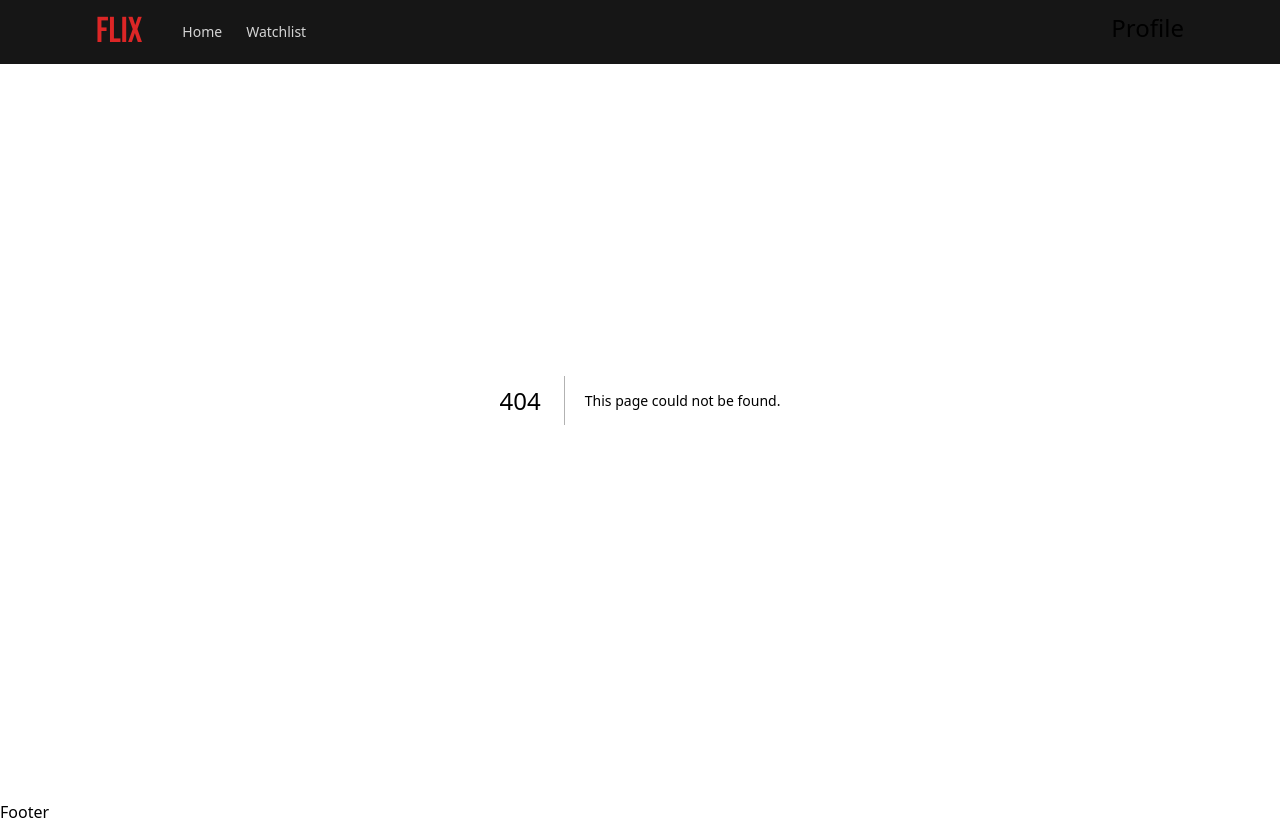
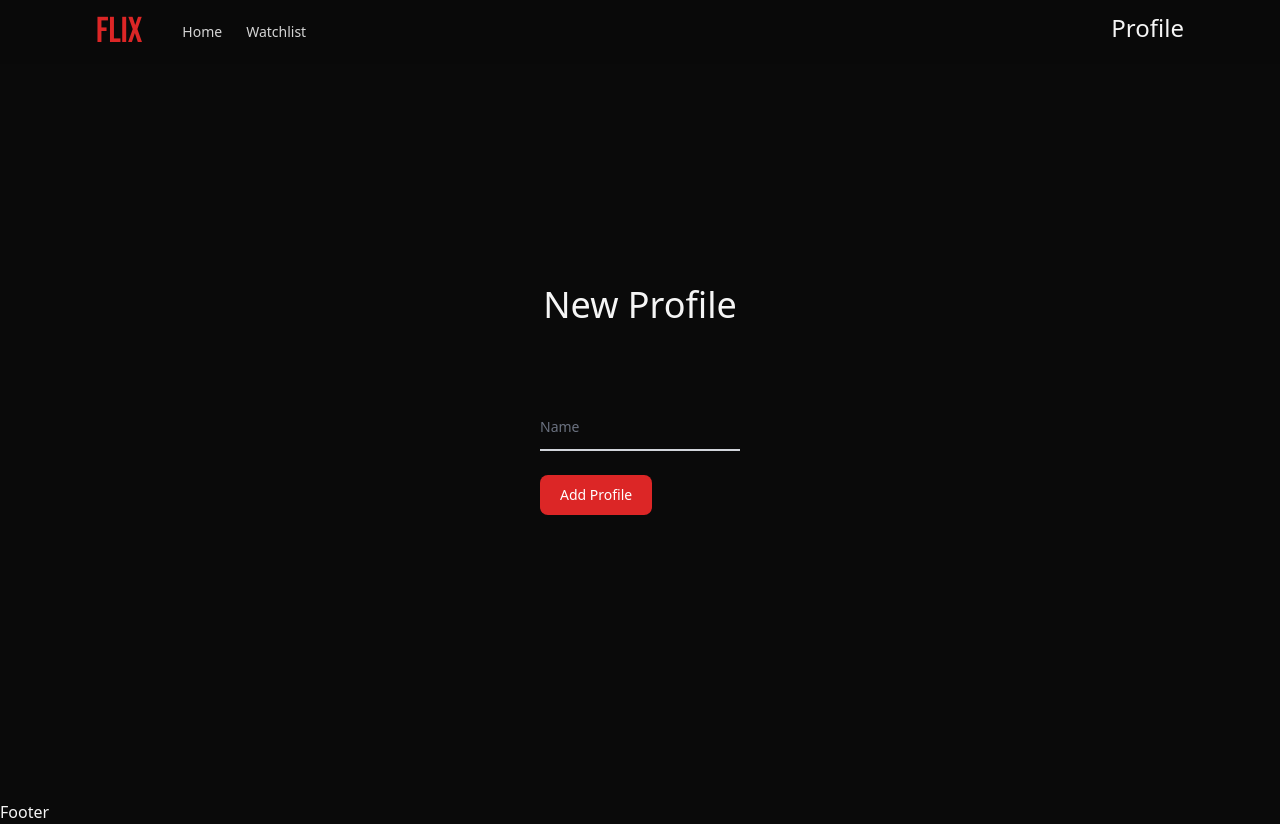
Before and after one commit to VaganPogosyan/flix-frontend, a Next.js app: page /user/profiles/add_profile in a window 1280 px wide. Before the commit this address had no page. Built offline with nearby package versions, Linux system fonts and the light colour scheme.

Commit message:
create pages for adding profiles

```diff
--- /dev/null
+++ b/app/user/profiles/add_profile/page.tsx
@@ -0,0 +1,67 @@
+"use client";
+import { useEffect, useState } from "react";
+import { Profile } from "@/app/components/types";
+import { getCookie } from "@/app/utils/cookieFunctions";
+import { useRouter } from "next/navigation";
+
+export default function AllProfiles() {
+  const [nameObject, setNameObject] = useState({ name: "" });
+  const router = useRouter();
+
+  const handleSubmit = (event: any) => {
+    event.preventDefault();
+
+    const accessToken = getCookie("FlixAccessToken");
+    const httpOptions: object = {
+      method: "POST",
+      headers: {
+        Authorization: `Bearer ${accessToken}`,
+      },
+      body: JSON.stringify(nameObject),
+    };
+
+    console.log(JSON.stringify(httpOptions));
+
+    fetch("http://localhost:8000/api/profile/create_profile", httpOptions)
+      .then((response) => response.json())
+      .then((response) => {
+        console.log(response);
+        router.replace("/user/profiles");
+      });
+  };
+
+  const handleChange = (event: any) => {
+    setNameObject({ name: event.target.value });
+  };
+
+  return (
+    <div className="w-screen h-screen flex flex-col items-center justify-center">
+      <h1 className="text-4xl mb-20">New Profile</h1>
+      <form onSubmit={handleSubmit} className="z-50 w-[200px]">
+        <div className="relative z-0 w-full mb-6 group">
+          <input
+            onChange={handleChange}
+            type="text"
+            name="name"
+            id="name"
+            className="block py-2.5 px-0 w-full text-md  text-neutral-100 bg-transparent border-0 border-b-2 border-gray-300 appearance-none focus:outline-none focus:ring-0 focus:border-red-500 peer"
+            placeholder=" "
+            required
+          />
+          <label
+            htmlFor="name"
+            className="peer-focus:font-medium absolute text-sm text-gray-500 dark:text-gray-400 duration-300 transform -translate-y-6 scale-75 top-3 -z-10 origin-[0] peer-focus:left-0 peer-focus:text-red-500 peer-placeholder-shown:scale-100 peer-placeholder-shown:translate-y-0 peer-focus:scale-75 peer-focus:-translate-y-6"
+          >
+            Name
+          </label>
+        </div>
+        <button
+          type="submit"
+          className="text-white bg-red-600 hover:bg-green-600 focus:ring-4 focus:outline-none focus:ring-white font-medium rounded-lg text-sm w-full sm:w-auto px-5 py-2.5 text-center"
+        >
+          Add Profile
+        </button>
+      </form>
+    </div>
+  );
+}
--- a/app/user/profiles/page.tsx
+++ b/app/user/profiles/page.tsx
@@ -2,13 +2,15 @@
 import { useEffect, useState } from "react";
 import { Profile } from "@/app/components/types";
 import { getCookie } from "@/app/utils/cookieFunctions";
+import { useRouter } from "next/navigation";
 
 export default function AllProfiles() {
   const [profiles, setProfiles] = useState([]);
 
+  const router = useRouter();
+
   useEffect(() => {
     const accessToken = getCookie("FlixAccessToken");
-    console.log(accessToken);
 
     const httpOptions: object = {
       headers: {
@@ -38,7 +40,7 @@ export default function AllProfiles() {
                   }}
                   className="h-[200px] w-[200px] flex items-center justify-center rounded-md hover:border-4 hover:cursor-pointer"
                 >
-                  <h1 className="text-3xl drop-shadow-[#000_0px_0px_1px]">
+                  <h1 className="text-3xl mx-2 overflow-hidden text-white drop-shadow-[#000_0px_0px_1px]">
                     {profile.name}
                   </h1>
                 </div>
@@ -46,12 +48,13 @@ export default function AllProfiles() {
             ))}
           {profiles.length < 3 && (
             <div
+              onClick={() => router.push("profiles/add_profile")}
               style={{
                 background: `linear-gradient(180deg, #555, #333)`,
               }}
               className="h-[200px] w-[200px] flex items-center justify-center rounded-md hover:border-4 hover:cursor-pointer"
             >
-              <h1 className="text-3xl drop-shadow-[#000_0px_0px_1px]">
+              <h1 className="text-3xl mx-2 text-neutral-200 drop-shadow-[#000_0px_0px_1px]">
                 + Add Profile
               </h1>
             </div>
--- a/app/user/register/page.tsx
+++ b/app/user/register/page.tsx
@@ -48,7 +48,7 @@ export default function User() {
           });
         }
         if (response.status === "success") {
-          router.replace("/user");
+          router.replace("/user/profiles");
         }
       });
   };
@@ -125,7 +125,7 @@ export default function User() {
         <div className="grid md:grid-cols-2 md:gap-6"></div>
         <button
           type="submit"
-          className="text-white bg-red-600 hover:bg-green-600 focus:ring-4 focus:outline-none focus:ring-red-300 font-medium rounded-lg text-sm w-full sm:w-auto px-5 py-2.5 text-center"
+          className="text-white bg-red-600 hover:bg-green-600 focus:ring-4 focus:outline-none focus:ring-white font-medium rounded-lg text-sm w-full sm:w-auto px-5 py-2.5 text-center"
         >
           Register
         </button>
```
Also changed, not shown: app/user/page.tsx (+0 -33 lines).
